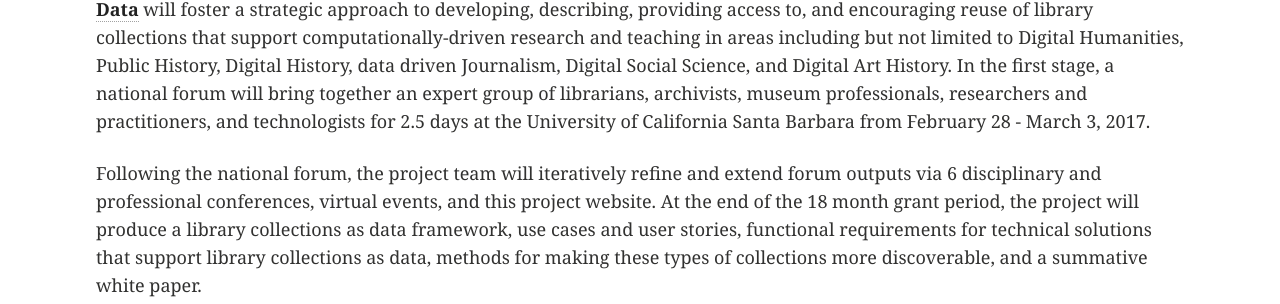
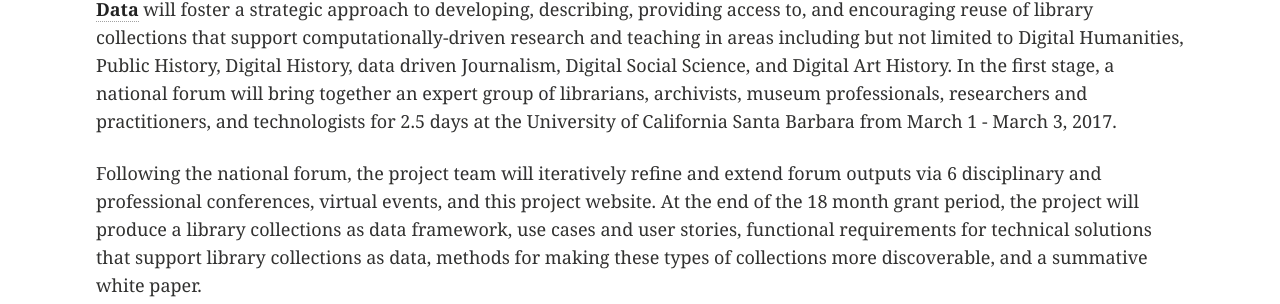
Before and after one commit to collectionsasdata/collectionsasdata.github.io, a Jekyll site: the page built from index.md, in a window 1280 px wide. Shown: the part 531-835 px from the top of the page. Built offline with Jekyll 4.4.1, drawn with Linux system fonts in a browser that asks for light colours.

Commit message:
Update index.md

```diff
--- a/index.md
+++ b/index.md
@@ -5,7 +5,7 @@
 ---
 ![library](images/library.png) ![library](images/library.png) ![library](images/library.png) ![library](images/library.png)
 
-With support from the Institute of Museum and Library Services, [**Always Already Computational: Library Collections as Data**](https://www.imls.gov/sites/default/files/grants/lg-73-16-0096-16/proposals/lg-73-16-0096-16_proposal_documents.pdf) will foster a strategic approach to developing, describing, providing access to, and encouraging reuse of library collections that support computationally-driven research and teaching in areas including but not limited to Digital Humanities, Public History, Digital History, data driven Journalism, Digital Social Science, and Digital Art History.  In the first stage, a national forum will bring together an expert group of librarians, archivists, museum professionals, researchers and practitioners, and technologists for 2.5 days at the University of California Santa Barbara from February 28 - March 3, 2017.
+With support from the Institute of Museum and Library Services, [**Always Already Computational: Library Collections as Data**](https://www.imls.gov/sites/default/files/grants/lg-73-16-0096-16/proposals/lg-73-16-0096-16_proposal_documents.pdf) will foster a strategic approach to developing, describing, providing access to, and encouraging reuse of library collections that support computationally-driven research and teaching in areas including but not limited to Digital Humanities, Public History, Digital History, data driven Journalism, Digital Social Science, and Digital Art History.  In the first stage, a national forum will bring together an expert group of librarians, archivists, museum professionals, researchers and practitioners, and technologists for 2.5 days at the University of California Santa Barbara from March 1 - March 3, 2017.
 
 Following the national forum, the project team will iteratively refine and extend forum outputs via 6 disciplinary and professional conferences, virtual events, and this project website. At the end of the 18 month grant period, the project will produce a library collections as data framework, use cases and user stories, functional requirements for technical solutions that support library collections as data, methods for making these types of collections more discoverable, and a summative white paper.
 
```
